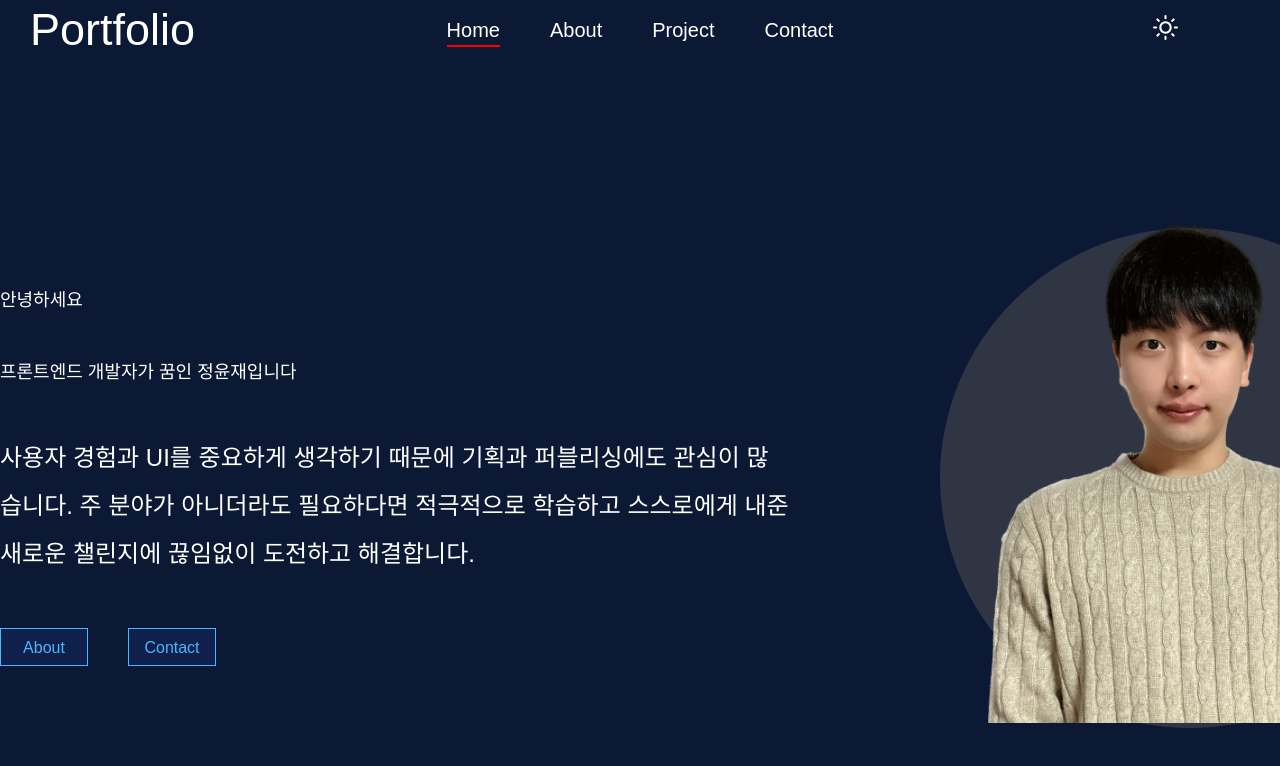
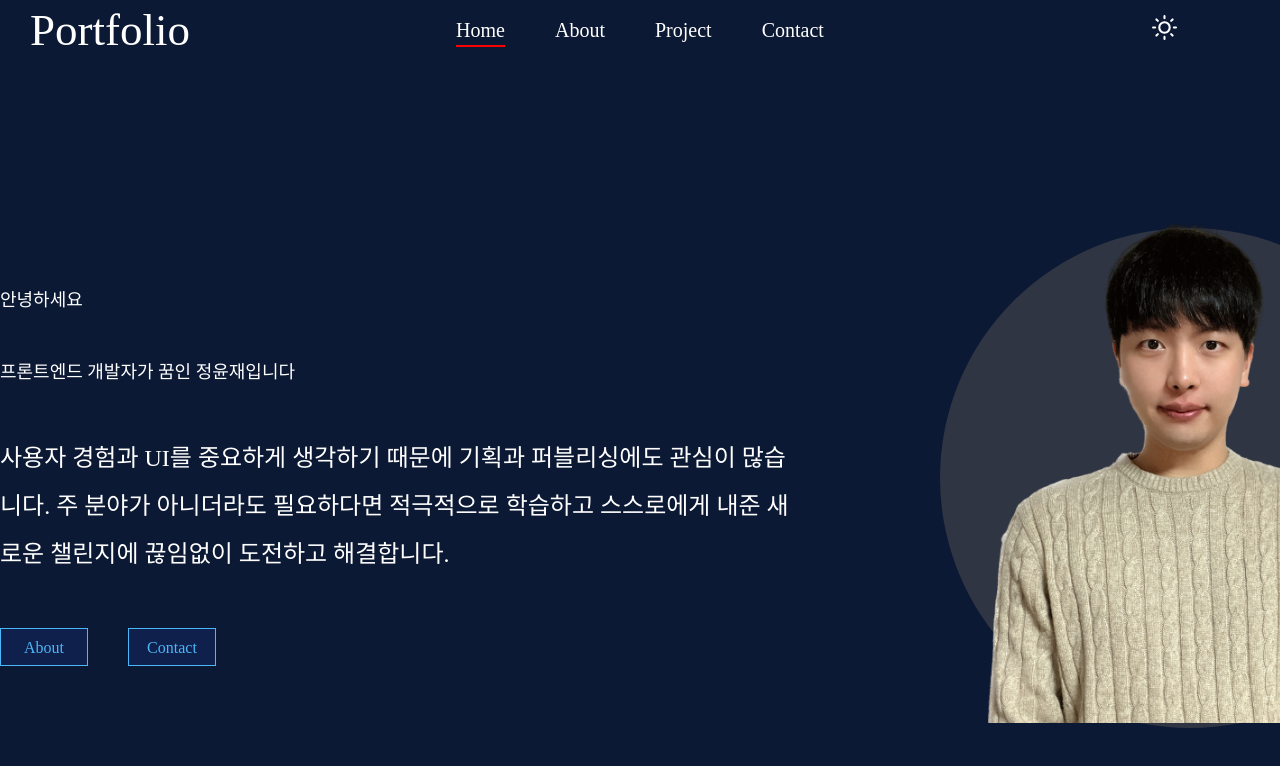
Before and after one commit to operland55/Portfolio, a React (Vite) app: page / in a window 1280 px wide. Shown: the top 766 px of the page. Built offline with nearby package versions, Linux system fonts and the light colour scheme.

Commit message:
⚡️ Font-family add

```diff
--- a/src/GlobalStyle.ts
+++ b/src/GlobalStyle.ts
@@ -20,6 +20,8 @@ time, mark, audio, video {
   border: 0;
   font-size: 100%;
   font: inherit;
+  font-family: 'Gideon Roman', cursive;
+  font-weight: 400;
   vertical-align: baseline;
 }
 /* HTML5 display-role reset for older browsers */
```
